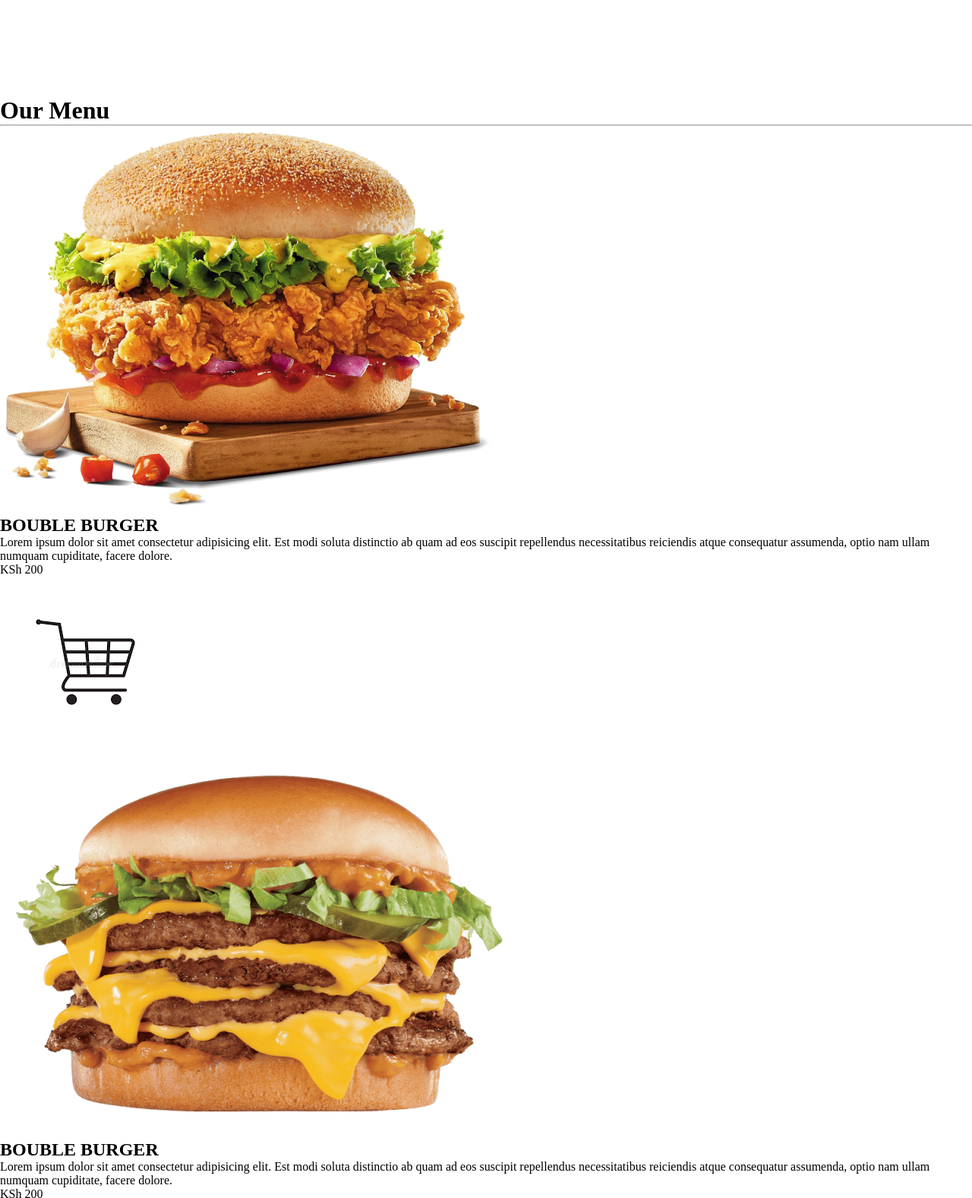
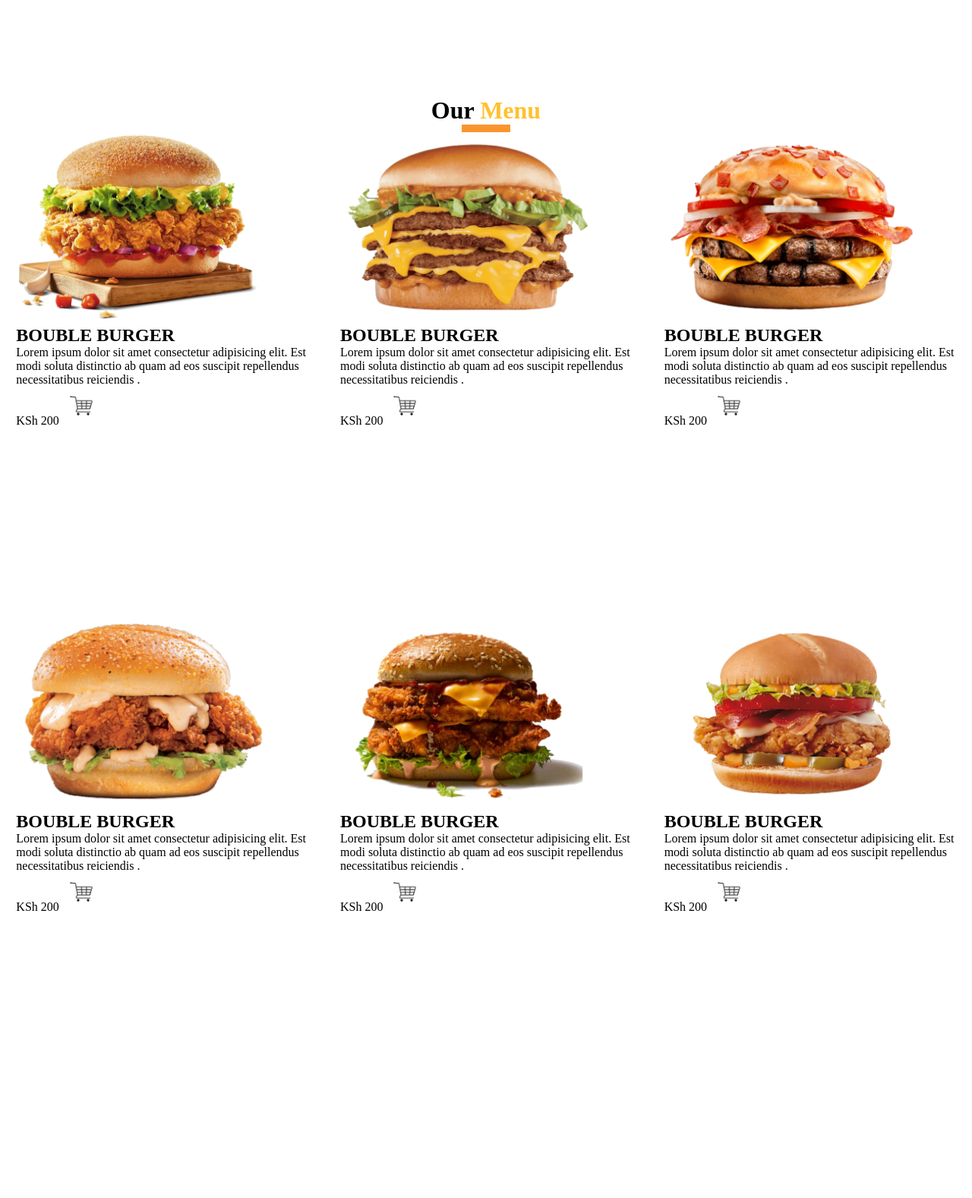
Before and after one commit to charles-okunzo/pre-prep24_project_1, a plain HTML site: page index.html in a window 1280 px wide. Shown: the part 1480-3057 px from the top of the page at 76% size. After the commit the page ends 2934 px from the top, so only its background shows below. Drawn offline with Linux system fonts and the light colour scheme.

Commit message:
add styling for elements in the second container.

```diff
--- a/index.html
+++ b/index.html
@@ -50,45 +50,46 @@
             <p>Lorem ipsum dolor, sit amet consectetur adipisicing elit. Recusandae, vel ipsum? Distinctio doloremque ab nulla deserunt quo optio repellat nisi qui, neque deleniti quis quas numquam dolorum eligendi illum minima.</p>
         </div>
     </div>
-
     <div>
-        <h1>Our Menu <hr/></h1>
+        <h1 class="menu">Our <span class="menu-1">Menu</span> <hr/></h1>
+    <div class="container">
         <div class="dburger">
-            <img src="./images/SeekPng 2.png" alt="Double Burger">
+            <img src="./images/SeekPng 2.png" alt="Double Burger" class="dburger-img">
             <h2>BOUBLE BURGER</h2>
-            <p>Lorem ipsum dolor sit amet consectetur adipisicing elit. Est modi soluta distinctio ab quam ad eos suscipit repellendus necessitatibus reiciendis atque consequatur assumenda, optio nam ullam numquam cupiditate, facere dolore.</p>
-            <p>KSh 200 </p> <img src="./images/download.png" alt="Double Burger Photo" class="cart">
+            <p>Lorem ipsum dolor sit amet consectetur adipisicing elit. Est modi soluta distinctio ab quam ad eos suscipit repellendus necessitatibus reiciendis .</p>
+            <p>KSh 200 <img src="./images/download.png" alt="Double Burger Photo" class="cart" height="50px"></p>
         </div>
         <div class="dburger">
-            <img src="./images/SeekPng 1.png" alt="Double Burger">
+            <img src="./images/SeekPng 1.png" alt="Double Burger" class="dburger-img">
             <h2>BOUBLE BURGER</h2>
-            <p>Lorem ipsum dolor sit amet consectetur adipisicing elit. Est modi soluta distinctio ab quam ad eos suscipit repellendus necessitatibus reiciendis atque consequatur assumenda, optio nam ullam numquam cupiditate, facere dolore.</p>
-            <p>KSh 200 </p> <img src="./images/download.png" alt="Double Burger Photo" class="cart">
+            <p>Lorem ipsum dolor sit amet consectetur adipisicing elit. Est modi soluta distinctio ab quam ad eos suscipit repellendus necessitatibus reiciendis .</p>
+            <p>KSh 200 <img src="./images/download.png" alt="Double Burger Photo" class="cart" height="50px"></p>
         </div>
         <div class="dburger">
-            <img src="./images/SeekPng 3.png" alt="Double Burger">
+            <img src="./images/SeekPng 3.png" alt="Double Burger" class="dburger-img">
             <h2>BOUBLE BURGER</h2>
-            <p>Lorem ipsum dolor sit amet consectetur adipisicing elit. Est modi soluta distinctio ab quam ad eos suscipit repellendus necessitatibus reiciendis atque consequatur assumenda, optio nam ullam numquam cupiditate, facere dolore.</p>
-            <p>KSh 200 </p> <img src="./images/download.png" alt="Double Burger Photo" class="cart">
+            <p>Lorem ipsum dolor sit amet consectetur adipisicing elit. Est modi soluta distinctio ab quam ad eos suscipit repellendus necessitatibus reiciendis .</p>
+            <p>KSh 200 <img src="./images/download.png" alt="Double Burger Photo" class="cart" height="50px"></p>
         </div>
         <div class="dburger">
-            <img src="./images/SeekPng 4.png" alt="Double Burger">
+            <img src="./images/SeekPng 4.png" alt="Double Burger" class="dburger-img">
             <h2>BOUBLE BURGER</h2>
-            <p>Lorem ipsum dolor sit amet consectetur adipisicing elit. Est modi soluta distinctio ab quam ad eos suscipit repellendus necessitatibus reiciendis atque consequatur assumenda, optio nam ullam numquam cupiditate, facere dolore.</p>
-            <p>KSh 200 </p> <img src="./images/download.png" alt="Double Burger Photo" class="cart">
+            <p>Lorem ipsum dolor sit amet consectetur adipisicing elit. Est modi soluta distinctio ab quam ad eos suscipit repellendus necessitatibus reiciendis .</p>
+            <p>KSh 200 <img src="./images/download.png" alt="Double Burger Photo" class="cart" height="50px"></p>
         </div>
         <div class="dburger">
-            <img src="./images/SeekPng 5.png" alt="Double Burger">
+            <img src="./images/SeekPng 5.png" alt="Double Burger" class="dburger-img">
             <h2>BOUBLE BURGER</h2>
-            <p>Lorem ipsum dolor sit amet consectetur adipisicing elit. Est modi soluta distinctio ab quam ad eos suscipit repellendus necessitatibus reiciendis atque consequatur assumenda, optio nam ullam numquam cupiditate, facere dolore.</p>
-            <p>KSh 200 </p> <img src="./images/download.png" alt="Double Burger Photo" class="cart">
+            <p>Lorem ipsum dolor sit amet consectetur adipisicing elit. Est modi soluta distinctio ab quam ad eos suscipit repellendus necessitatibus reiciendis .</p>
+            <p>KSh 200 <img src="./images/download.png" alt="Double Burger Photo" class="cart" height="50px"></p>
         </div>
         <div class="dburger">
-            <img src="./images/SeekPng 6.png" alt="Double Burger">
+            <img src="./images/SeekPng 6.png" alt="Double Burger" class="dburger-img">
             <h2>BOUBLE BURGER</h2>
-            <p>Lorem ipsum dolor sit amet consectetur adipisicing elit. Est modi soluta distinctio ab quam ad eos suscipit repellendus necessitatibus reiciendis atque consequatur assumenda, optio nam ullam numquam cupiditate, facere dolore.</p>
-            <p>KSh 200 </p> <img src="./images/download.png" alt="Double Burger Photo" class="cart">
+            <p>Lorem ipsum dolor sit amet consectetur adipisicing elit. Est modi soluta distinctio ab quam ad eos suscipit repellendus necessitatibus reiciendis .</p>
+            <p>KSh 200 <img src="./images/download.png" alt="Double Burger Photo" class="cart" height="50px"></p>
         </div>
+    </div>
 
 
     </div>
--- a/style.css
+++ b/style.css
@@ -38,3 +38,28 @@ li{
     width: 30%;
     height: 80vh;
 }
+.dburger{
+    display: block;
+    width: 30%;
+    height: 80vh;
+}
+.dburger-img{
+    height: 250px;
+}
+.menu{
+    text-align: center;
+    align-content: center;
+    display: block;
+}
+hr{
+    width: 5%;
+    align-content: center;
+    margin: 0 auto;
+    border: 5px solid #FA952D;
+}
+.menu-1{
+    color: #FFC12F;
+}
+.cart{
+    height: 50px;
+}
```
